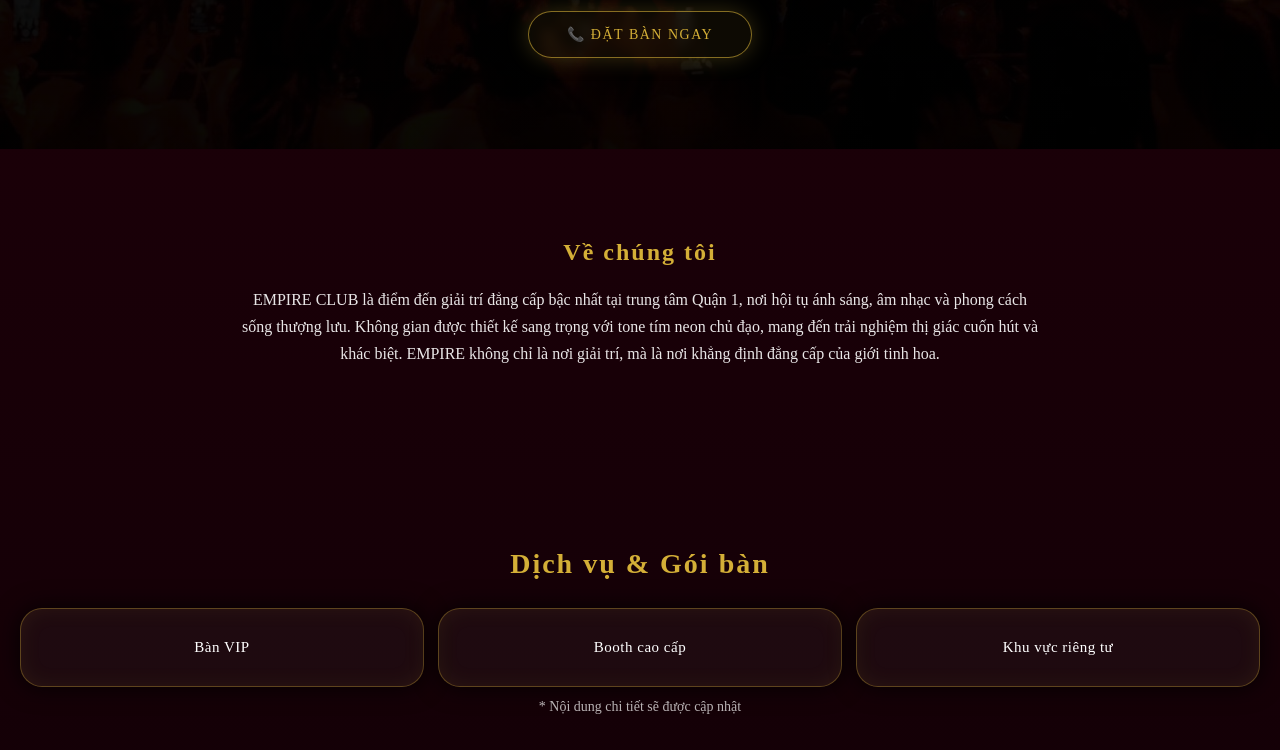
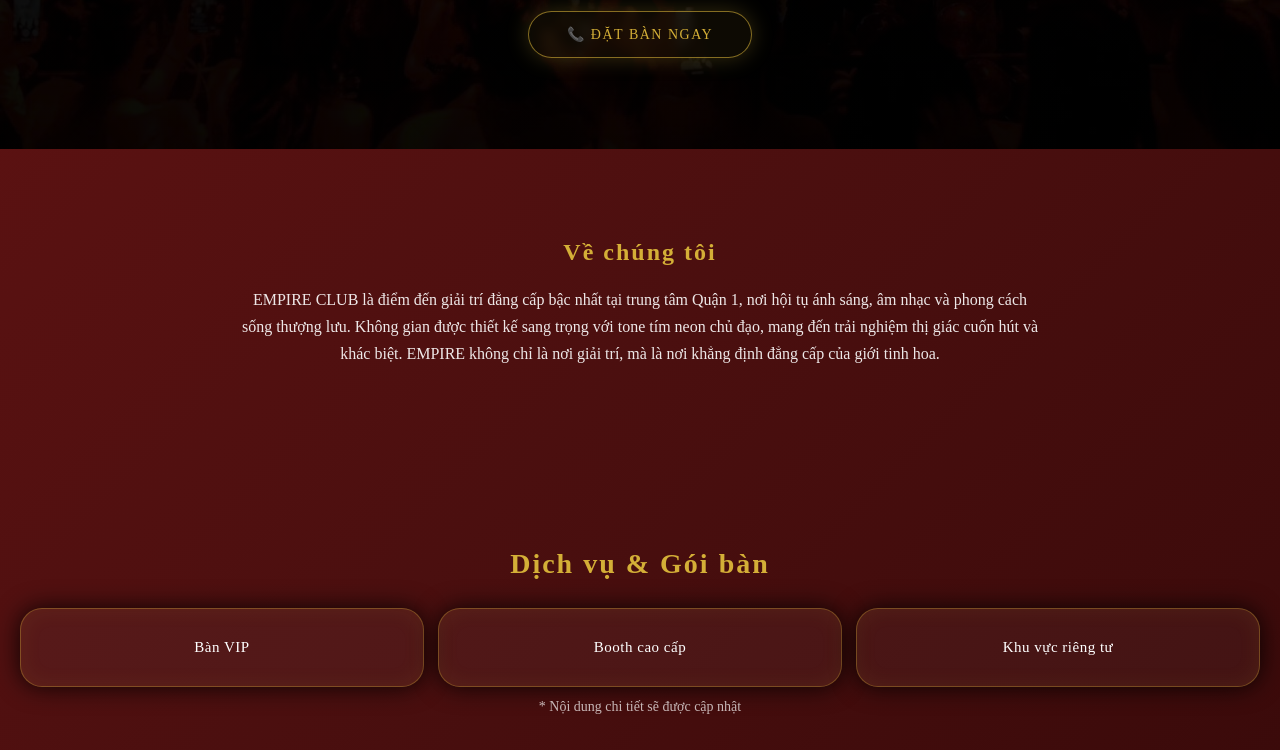
Before and after one commit to nghjakzz133-commits/empire, a plain HTML site: page index.html in a window 1280 px wide. Shown: the part 715-1465 px from the top of the page. Drawn offline with Linux system fonts and the light colour scheme.

Commit message:
Update style.css

```diff
--- a/style.css
+++ b/style.css
@@ -1008,3 +1008,11 @@
   margin-left: auto;
   align-self: center;
 }
+body {
+  background: linear-gradient(
+    135deg,
+    #6A1414 0%,
+    #4B0F0F 45%,
+    #2A0505 100%
+  );
+}
```
